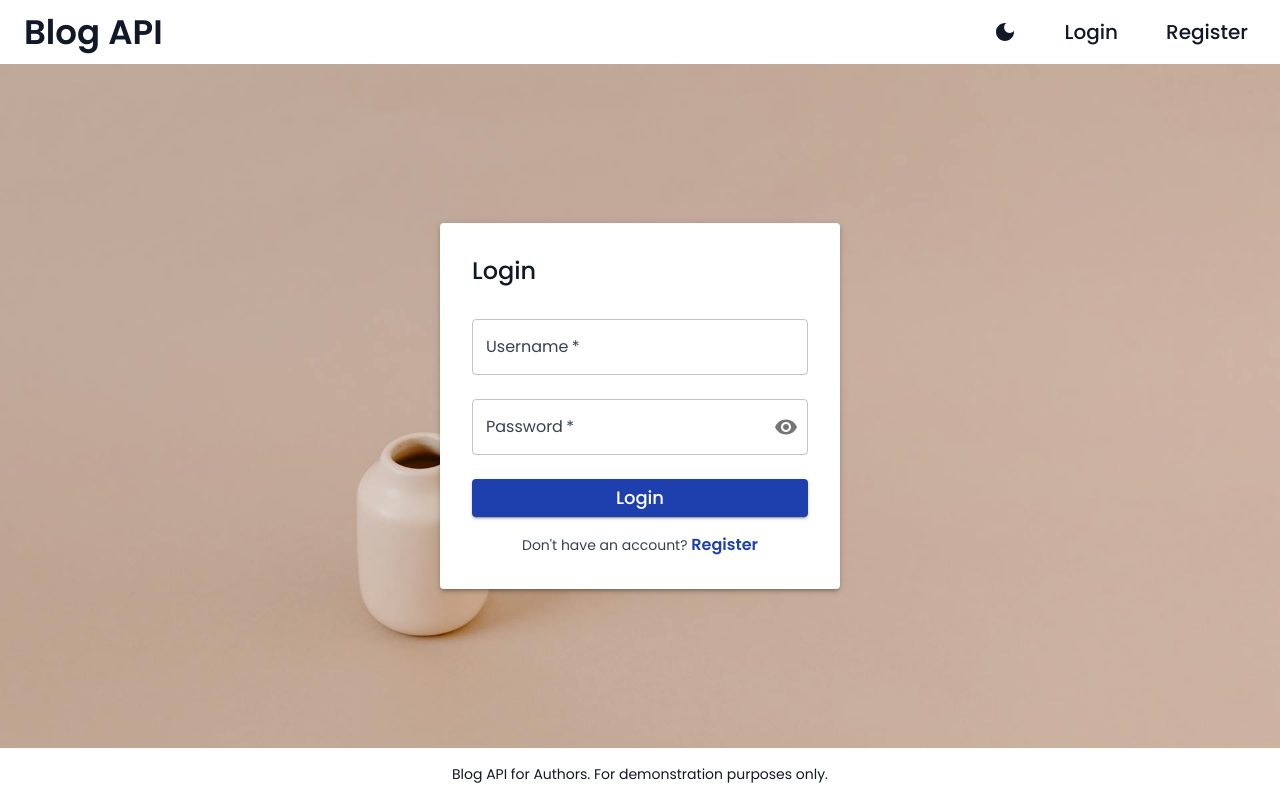
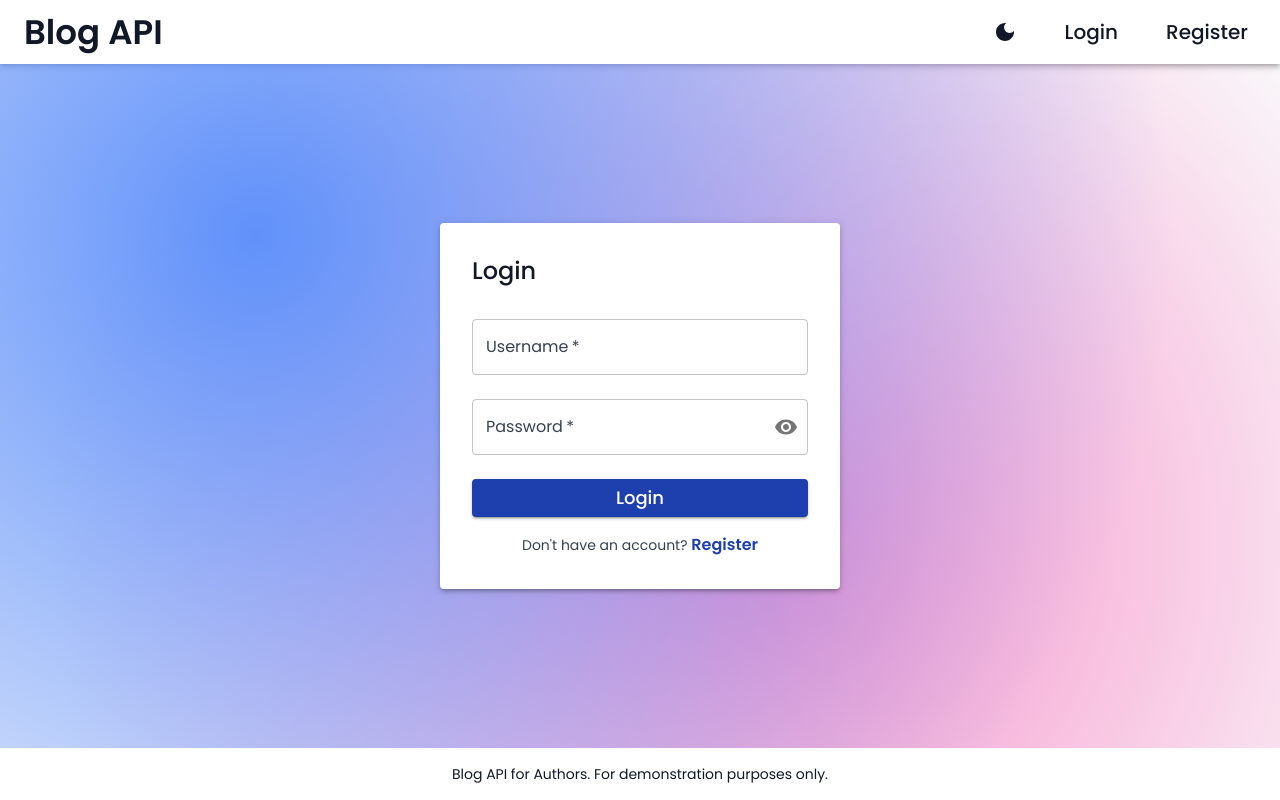
Before and after one commit to khantuevandrei/blog-frontend-author, a React (Vite) app: page /login in a window 1280 px wide. Built offline with nearby package versions, Linux system fonts and the light colour scheme.

Commit message:
Update App using theme colors

```diff
--- a/src/App.jsx
+++ b/src/App.jsx
@@ -1,11 +1,12 @@
 import { Outlet } from "react-router";
 import { Suspense } from "react";
-import { Box } from "@mui/material";
+import { Box, useTheme } from "@mui/material";
 import LoadingOverlay from "./components/LoadingOverlay";
 import Header from "./features/Header/Header";
 import Footer from "./features/Footer/Footer";
 
 function App() {
+  const theme = useTheme();
   return (
     <Box
       sx={{
@@ -21,11 +22,7 @@ function App() {
           flexGrow: 1,
           display: "flex",
           flexDirection: "column",
-          backgroundImage: `url('/bg.jpg')`,
-          backgroundSize: "cover",
-          backgroundAttachment: "fixed",
-          backgroundPosition: "center",
-          backgroundRepeat: "no-repeat",
+          background: theme.palette.background.image,
         }}
       >
         <Suspense fallback={<LoadingOverlay />}>
```
